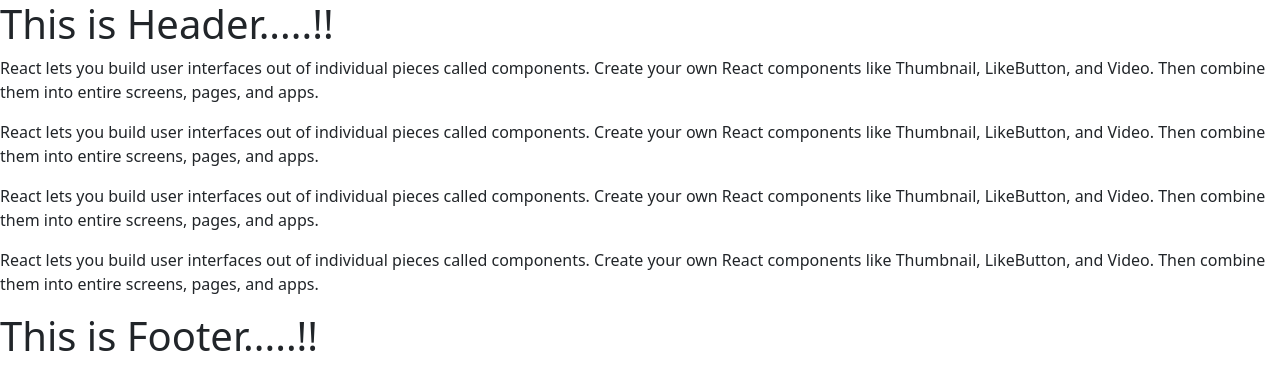
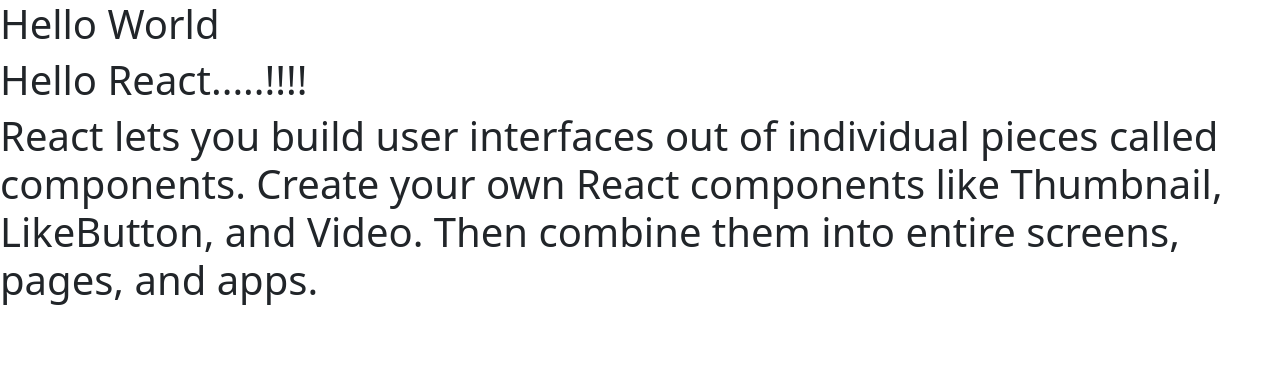
Before and after one commit to YogitaBhagat1996/my-react-project, a React (Create React App) app: page / in a window 1280 px wide. Shown: the top 390 px of the page. Built offline with nearby package versions, Linux system fonts and the light colour scheme.

Commit message:
formatting

```diff
--- a/src/App.js
+++ b/src/App.js
@@ -1,17 +1,26 @@
-import Header from "./pages/Header";
-import Footer from "./pages/Footer";
-import MainBody from "./pages/MainBody";
-
 function App() {
+  //two tag so parenthesis is required
   return (
     <div>
-      <Header />
-      <MainBody />
-      <MainBody />
-      <MainBody />
-      <MainBody />
-      <Footer />
+      <h1>Hello World</h1>
+      <Onetag />
+      <Multitag />
     </div>
   );
 }
+function Onetag() {
+  return <h1>Hello React.....!!!!</h1>; //one line html so parenthesis is optional
+}
+
+function Multitag() {
+  //multilie html so parenthesis is required
+  return (
+    <h1>
+      React lets you build user interfaces out of individual pieces called
+      components. Create your own React components like Thumbnail, LikeButton,
+      and Video. Then combine them into entire screens, pages, and apps.
+    </h1>
+  );
+}
+
 export default App;
```
